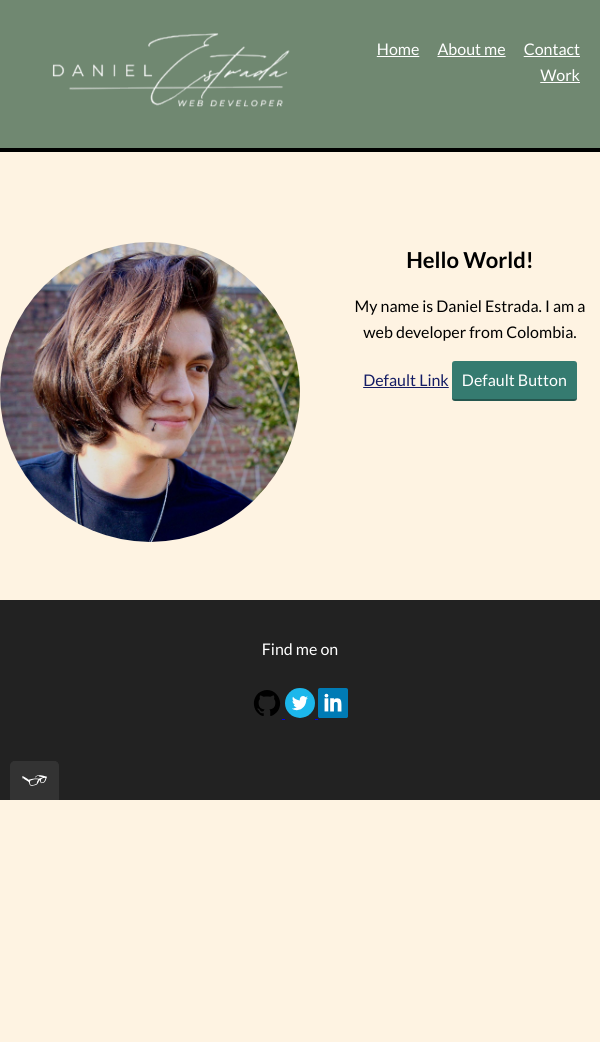
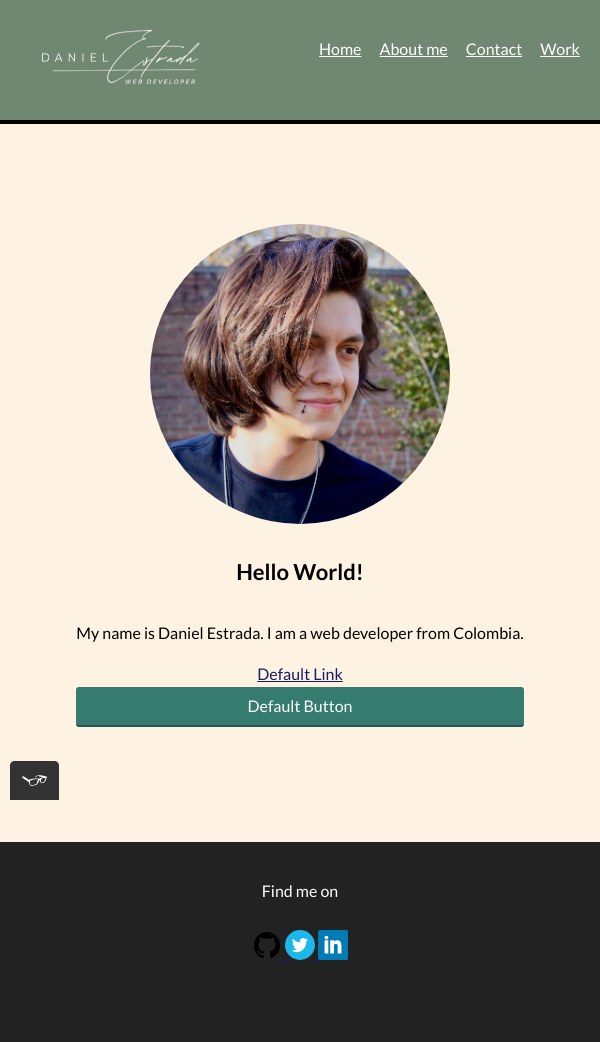
Before and after one commit to DaniEC3/portfolio-website, a web app: file index.html in a window 600 px wide. Before the commit the page ends 800 px from the top, so only its background shows below. Run offline with its HTML, style and script files only (its server is not run), Linux system fonts and the light colour scheme; some web fonts are replaced.

Commit message:
Page working on small and extra small devices

```diff
--- a/css/styles.css
+++ b/css/styles.css
@@ -50,6 +50,11 @@ header {
   border-bottom:  4px solid black;
 }
 
+header img {
+  width: 300px;
+  height: auto;
+}
+
 li a{
   color: var(--link-header-color);
 
@@ -99,6 +104,21 @@ li a{
 
 
 /*INDEX*/
+
+.profile{
+  display: flex;
+  justify-content: center;
+  align-items: center;
+  text-align: center;
+  margin: 150px auto;
+}
+
+.index-text{
+  display: flex;
+  flex-direction: column;
+  margin: 15px;
+
+}
 
 button, .button {
   /* overwrites browser defaults and resets the border */
@@ -157,13 +177,6 @@ button:focus,
 
 }
 
-.profile {
-  max-width: 700px;
-  margin: 0 auto;
-  text-align: center;
-  margin-top: 15%;
-}
-
 .profile__portrait {
   float: left;
   width: 300px;
@@ -192,10 +205,17 @@ margin:25px auto;
 
 .inf-links{
   color: #357b70;
+}
 
+.form-style{
+  margin: 10px;
 }
 
 /*WORK*/
+
+#work-title {
+  text-align: center;
+}
 
 /* start grid fallback */
 .grid__item {
@@ -253,6 +273,34 @@ button:focus,
   opacity: 0.8;
 }
 
+/*MEDIUM DEVICES*/
+
+@media all and (min-width: 500px) and (max-width: 750px){
+  .grid {
+    grid-template-columns: 1fr 1fr;
+    grid-gap: 10px;
+  }
+  .grid__item:last-child {
+    grid-column: auto / auto;
+    grid-row: auto / auto;
+  }
+  h1 {
+    font-size: 22px;
+  }
+  header img {
+    width: 150px;
+    height: 80px;
+  }
+  .profile{
+  flex-direction: column;
+  margin: 100px auto;
+
+  }
+  .profile__portrait {
+    margin-right: 0px;
+  }
+}
+
 /*SMALL DEVICES*/
 
 @media all and (max-width: 500px) {
@@ -267,23 +315,19 @@ button:focus,
   h1 {
     font-size: 22px;
   }
-}
 
+  header img {
+    width: 150px;
+    height: 80px;
+  }
+  .profile{
+    flex-direction: column;
+    margin: 100px auto;
+  }
+  .profile__portrait {
+    margin-right: 0px;
+  }
 
-/*MEDIUM DEVICES*/
-
-@media all and (min-width: 500px) and (max-width: 750px){
-  .grid {
-    grid-template-columns: 1fr 1fr;
-    grid-gap: 10px;
-  }
-  .grid__item:last-child {
-    grid-column: auto / auto;
-    grid-row: auto / auto;
-  }
-  h1 {
-    font-size: 22px;
-  }
 }
 
 /*ANIMATIONS*/
--- a/index.html
+++ b/index.html
@@ -16,7 +16,7 @@
 
 	<header class="page-header">
 
-		<img src = "img/Logo/LogoName-W-nb-S.png" width="300px" height="auto" class="page-header__item" alt="logo">
+		<img src = "img/Logo/LogoName-W-nb-S.png" class="page-header__item" alt="logo">
 	  <nav class="main-navigation page-header__item">
 	  	<ul role="headermenu" class="navigation-list" >
 	  		<li role="presentation">
@@ -40,11 +40,12 @@
 
 	<div class="profile">
 		<img src="img/profile_pic.jpg" class = "profile__portrait" width="300px" height="300px" alt="Daniel Estrada Picture">
-	  	<h1>Hello World!</h1>
-	  	<p>My name is Daniel Estrada. I am a <span>web</span> developer from Colombia.</p>
-
-	  	<a href="#" class="link-style">Default Link</a>
-			<button type="button" class="button__secondary">Default Button</button>
+			<div class="index-text">
+		  	<h1>Hello World!</h1>
+		  	<p>My name is Daniel Estrada. I am a <span>web</span> developer from Colombia.</p>
+		  	<a href="#" class="link-style">Default Link</a>
+				<button type="button" class="button__secondary">Default Button</button>
+			</div>
 		</div>
 
 	</main>
--- a/work.html
+++ b/work.html
@@ -37,7 +37,7 @@
 
 	<main>
 	<section>
-   	<h1>Work</h1>
+   	<h1  id="work-title">Work</h1>
    	<div class="grid">
    		<!-- Grid items will live here -->
    		<div class="grid__item">
```
Also changed, not shown: contact.html (+6 -2 lines).
